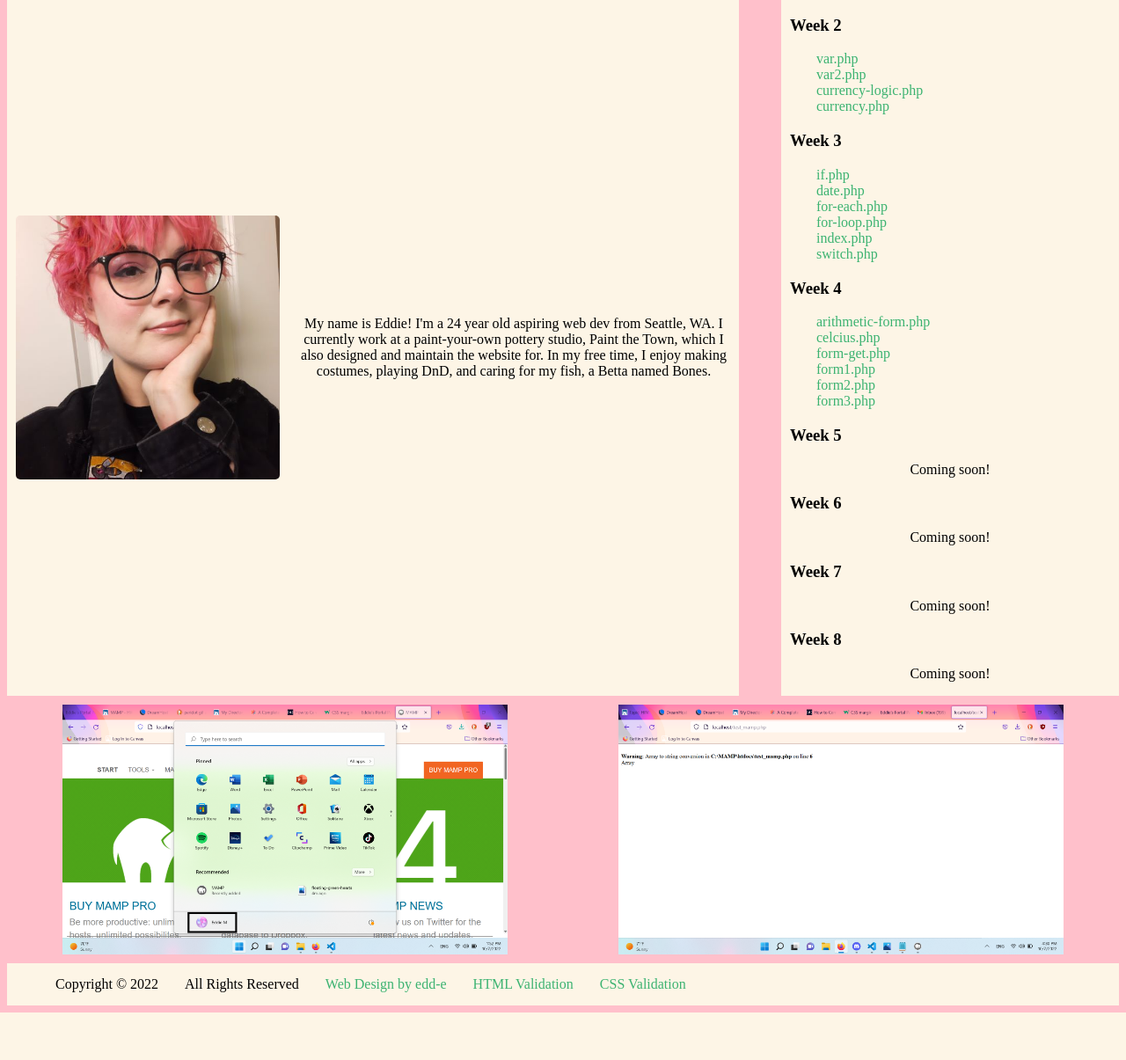
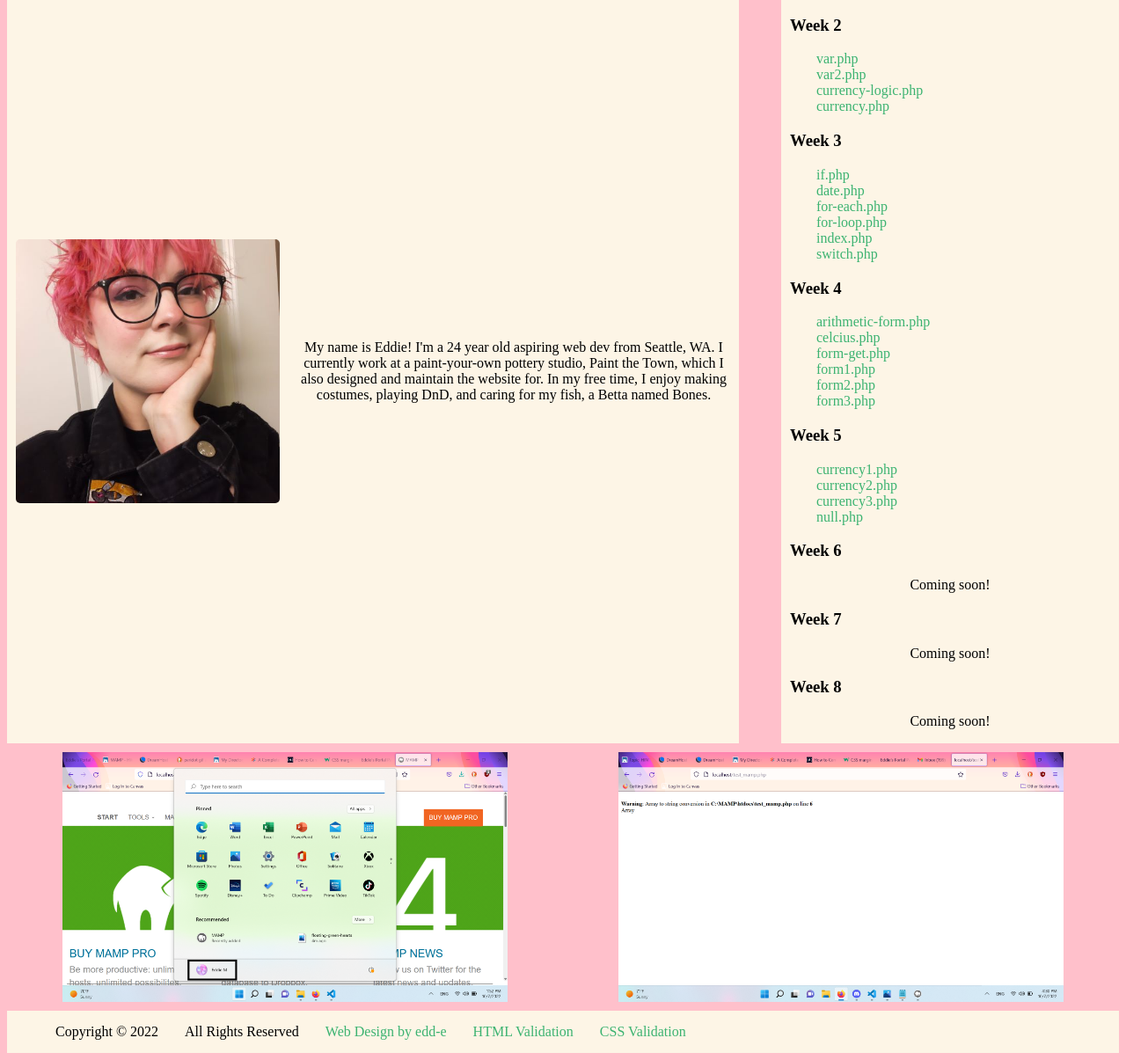
Before and after one commit to edd-e98/it261, a PHP site: page / in a window 1280 px wide. Shown: the part 173-1378 px from the top of the page at 88% size. Before the commit the page ends 1324 px from the top, so only its background shows below. Run offline with PHP 8.4, Linux system fonts and the light colour scheme.

Commit message:
Adding week 5 links to my homepage

```diff
--- a/it261/index.php
+++ b/it261/index.php
@@ -17,7 +17,7 @@
             <nav>
                 <a href="./website/daily.php">Week 3: Switch | </a>
                 <a href="./website/troubleshooting.php">Week 4: Troubleshooting | </a>
-                <a href=" ">Week 5: Calculator | </a>
+                <a href="./website/calculator.php">Week 5: Calculator | </a>
                 <a href=" ">Week 6: Email | </a>
                 <a href=" ">Week 7: Gallery | </a>
                 <a href=" ">Week 8: Database | </a>
@@ -54,8 +54,8 @@
                     </nav>
                 <h3>Week 4</h3>
                     <nav>
-                    <ul>
-                            <li><a href="weeks/week4/arithmetic-form">arithmetic-form.php</a></li>
+                        <ul>
+                            <li><a href="weeks/week4/arithmetic-form.php">arithmetic-form.php</a></li>
                             <li><a href="weeks/week4/celcius.php">celcius.php</a></li>
                             <li><a href="weeks/week4/form-get.php">form-get.php</a></li>
                             <li><a href="weeks/week4/form1.php">form1.php</a></li>
@@ -65,7 +65,12 @@
                     </nav>
                 <h3>Week 5</h3>
                     <nav>
-                        <p>Coming soon!</p>
+                        <ul>
+                            <li><a href="weeks/week5/currency1.php">currency1.php</a></li>
+                            <li><a href="weeks/week5/currency2.php">currency2.php</a></li>
+                            <li><a href="weeks/week5/currency3.php">currency3.php</a></li>
+                            <li><a href="weeks/week5/null.php">null.php</a></li>
+                        </ul>
                     </nav>
                 <h3>Week 6</h3>
                     <nav>
```
